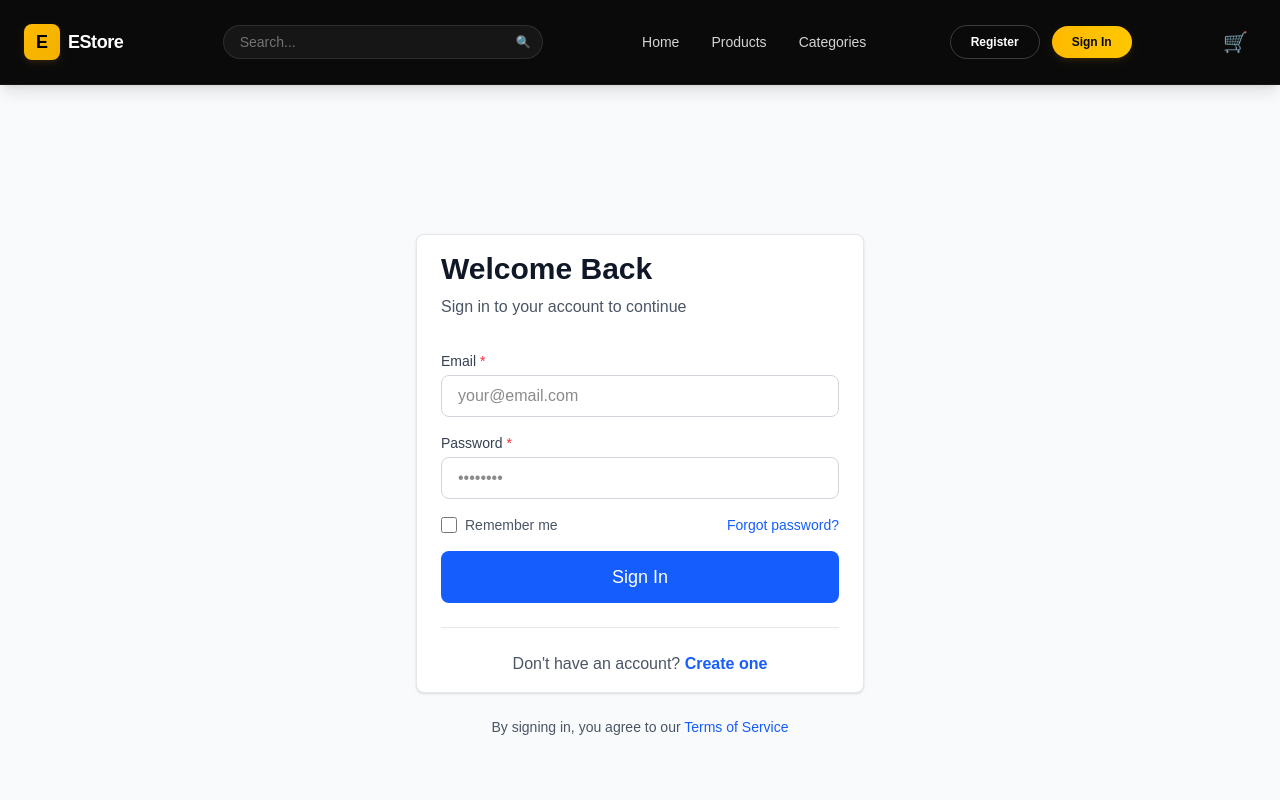
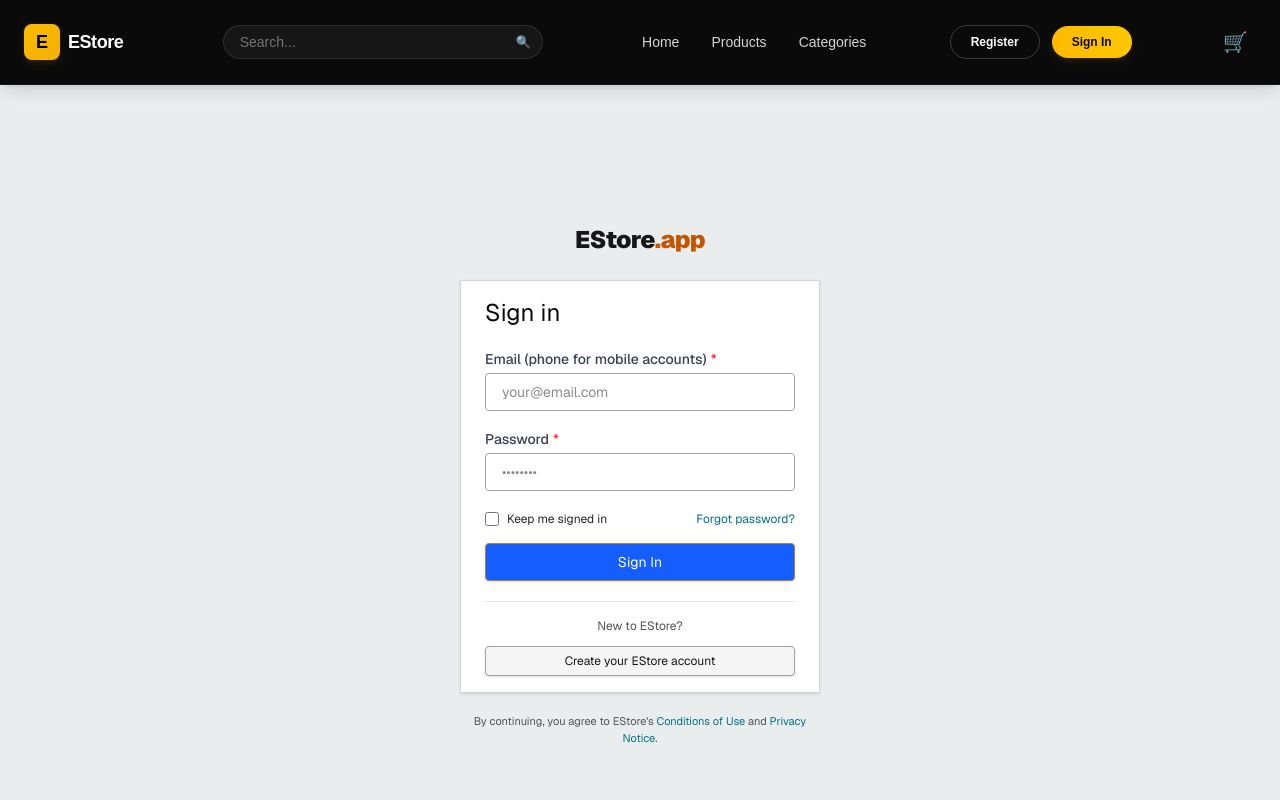
Before and after one commit to inul835/e-commerce-frontend, a Next.js app: page /auth/login in a window 1280 px wide. Shown: the top 800 px of the page. Built offline with nearby package versions, Linux system fonts and the light colour scheme; no server answers.

Commit message:
login page

```diff
--- a/app/auth/login/page.tsx
+++ b/app/auth/login/page.tsx
@@ -6,16 +6,35 @@ import { useRouter } from 'next/navigation';
 import { Header, Footer, Input, Button, Alert, Card, CardBody } from '@/components';
 import { useAuth } from '@/context/AuthContext';
 
+// টাইপ সেফটির জন্য এরর ইন্টারফেস
+interface FormErrors {
+  email?: string;
+  password?: string;
+}
+
 export default function LoginPage() {
   const router = useRouter();
   const { login } = useAuth();
   const [formData, setFormData] = useState({ email: '', password: '' });
-  const [errors, setErrors] = useState<Record<string, string>>({});
+
+  // 💡 পয়েন্ট ১: খালি স্ট্রিং এর জ্যাম কাটানোর জন্য টাইপ সেফ এরর স্টেট
+  const [errors, setErrors] = useState<FormErrors>({});
   const [isLoading, setIsLoading] = useState(false);
-  const [message, setMessage] = useState({ type: '', text: '' });
+
+  // 💡 পয়েন্ট ২: টাইপিং ক্লিয়ার করলাম যেন টাইপ কাস্টিং না লাগে
+  const [message, setMessage] = useState<{ type: 'success' | 'error' | ''; text: string }>({ type: '', text: '' });
+  const [rememberMe, setRememberMe] = useState(false);
+
+  // 💡 পয়েন্ট ১-এর আসল সলিউশন: কি-ওয়ার্ড পুরোপুরি অবজেক্ট থেকে রিমুভ করার ফাংশন
+  const clearError = (field: keyof FormErrors) => {
+    setErrors((prev) => {
+      const { [field]: _, ...rest } = prev;
+      return rest;
+    });
+  };
 
   const validateForm = () => {
-    const newErrors: Record<string, string> = {};
+    const newErrors: FormErrors = {};
     if (!formData.email) newErrors.email = 'Email is required';
     if (!formData.password) newErrors.password = 'Password is required';
     if (formData.email && !/^[^\s@]+@[^\s@]+\.[^\s@]+$/.test(formData.email)) {
@@ -26,8 +45,12 @@ export default function LoginPage() {
 
   const handleSubmit = async (e: React.FormEvent) => {
     e.preventDefault();
+
+    // 💡 পয়েন্ট ৩: নতুন করে সাবমিট দিলে আগের সব এরর ও মেসেজ রিসেট
+    setMessage({ type: '', text: '' });
+    setErrors({});
+
     const newErrors = validateForm();
-
     if (Object.keys(newErrors).length > 0) {
       setErrors(newErrors);
       return;
@@ -36,9 +59,16 @@ export default function LoginPage() {
     setIsLoading(true);
     try {
       await login({ email: formData.email, password: formData.password });
+
+      // 💡 পয়েন্ট ৬: ইউজারকে সাকসেস মেসেজ দেখানোর জন্য ১ সেকেন্ডের একটা ডিলে ট্রিক
       setMessage({ type: 'success', text: 'Login successful! Redirecting...' });
-      router.push('/');
+
+      setTimeout(async () => {
+        // 💡 পয়েন্ট ৫: রাউটার পুশকেawait করে সেফ নেভিগেশন এনশিওর করা
+        await router.push('/');
+      }, 1000);
     } catch (error: unknown) {
+      // 💡 পয়েন্ট ৭: ফ্রেন্ডলি এরর মেসেজ হ্যান্ডলিং
       const messageText = error instanceof Error ? error.message : 'Login failed. Please try again.';
       setMessage({ type: 'error', text: messageText });
     } finally {
@@ -48,41 +78,56 @@ export default function LoginPage() {
 
   return (
     <>
+      {/* আমাজনের লাইট থিম হেডার অনুযায়ী cartCount পাস হচ্ছে */}
       <Header cartCount={0} onCartClick={() => {}} />
 
-      <main className="min-h-screen bg-gray-50 flex items-center justify-center py-12 px-4">
-        <div className="w-full max-w-md">
-          <Card>
-            <CardBody>
-              <div className="mb-8">
-                <h1 className="text-3xl font-bold text-gray-900 mb-2">Welcome Back</h1>
-                <p className="text-gray-600">Sign in to your account to continue</p>
+      {/* 🏛️ Amazon Light Mode Main Container */}
+      <main className="min-h-screen bg-[#eaeded] flex flex-col items-center justify-center py-12 px-4 font-sans antialiased">
+
+        {/* Amazon Signature Logo Text Feel */}
+        <Link href="/" className="mb-6 text-2xl font-black tracking-tight text-neutral-900 select-none">
+          EStore<span className="text-[#c45500]">.app</span>
+        </Link>
+
+        <div className="w-full max-w-[360px]">
+          {/* Amazon Classic White Flat Card Layout */}
+          <Card className="bg-white border border-neutral-300 rounded-none shadow-none">
+            <CardBody className="p-6">
+              <div className="mb-5">
+                <h1 className="text-2xl font-normal text-neutral-950 mb-1">Sign in</h1>
               </div>
 
               {message.text && (
                 <Alert
                   type={message.type as 'success' | 'error'}
                   onClose={() => setMessage({ type: '', text: '' })}
-                  className="mb-6"
+                  className="mb-4 border border-red-200 rounded-none text-xs bg-red-50 text-[#b12704]"
                 >
                   {message.text}
                 </Alert>
               )}
 
               <form onSubmit={handleSubmit} className="space-y-4">
+                <div>
                   <Input
-                  label="Email"
+                    label="Email (phone for mobile accounts)"
                     type="email"
                     placeholder="your@email.com"
                     value={formData.email}
                     onChange={(e) => {
                       setFormData({ ...formData, email: e.target.value });
-                    setErrors({ ...errors, email: '' });
+                      clearError('email'); // 💡 ফিক্সড: খালি স্ট্রিং সেট না করে সরাসরি রিমুভ
                     }}
                     error={errors.email}
                     required
+                    className="w-full rounded-sm border-neutral-400 focus:border-amber-500 text-sm py-1 px-2"
                   />
+                </div>
 
+                <div>
+                  <div className="flex justify-between items-center mb-0.5">
+                    {/* ইনপুটের ডিফল্ট লেবেল থাকলে ঠিক আছে, নয়তো কাস্টম ডিজাইন লিংক */}
+                  </div>
                   <Input
                     label="Password"
                     type="password"
@@ -90,49 +135,61 @@ export default function LoginPage() {
                     value={formData.password}
                     onChange={(e) => {
                       setFormData({ ...formData, password: e.target.value });
-                    setErrors({ ...errors, password: '' });
+                      clearError('password'); // 💡 ফিক্সড: এরর কি-ওয়ার্ড রিমুভ
                     }}
                     error={errors.password}
                     required
+                    className="w-full rounded-sm border-neutral-400 focus:border-amber-500 text-sm py-1 px-2"
                   />
+                </div>
 
-                <div className="flex items-center justify-between">
-                  <label className="flex items-center gap-2">
-                    <input type="checkbox" className="w-4 h-4" />
-                    <span className="text-sm text-gray-600">Remember me</span>
+                {/* 💡 পয়েন্ট ৪ & ৮: অ্যাক্সেসিবিলিটি আইডি ও Controlled চেকবক্স স্টেট */}
+                <div className="flex items-center justify-between pt-1">
+                  <label htmlFor="remember-me-checkbox" className="flex items-center gap-2 cursor-pointer select-none">
+                    <input
+                      id="remember-me-checkbox"
+                      type="checkbox"
+                      checked={rememberMe}
+                      onChange={(e) => setRememberMe(e.target.checked)}
+                      className="w-3.5 h-3.5 border-neutral-400 rounded-sm text-amber-500 focus:ring-amber-500 cursor-pointer"
+                    />
+                    <span className="text-xs text-neutral-800">Keep me signed in</span>
                   </label>
-                  <Link href="/forgot-password" className="text-sm text-blue-600 hover:text-blue-700">
+
+                  <Link href="/forgot-password" className="text-xs text-[#007185] hover:text-[#c45500] hover:underline">
                     Forgot password?
                   </Link>
                 </div>
 
+                {/* Amazon Yellow Sign In Button */}
                 <Button
                   type="submit"
                   variant="primary"
                   fullWidth
-                  size="lg"
+                  size="md"
                   isLoading={isLoading}
+                  className="w-full py-1.5 bg-[#ffd814] hover:bg-[#f7ca00] border border-[#a88734] rounded-sm text-sm font-normal text-neutral-950 shadow-sm transition-all active:scale-[0.99]"
                 >
                   Sign In
                 </Button>
               </form>
 
-              <div className="mt-6 pt-6 border-t border-gray-200 text-center">
-                <p className="text-gray-600">
-                  Don't have an account?{' '}
-                  <Link href="/auth/register" className="text-blue-600 hover:text-blue-700 font-semibold">
-                    Create one
+              {/* Amazon Style Registration Banner inside/below */}
+              <div className="mt-5 pt-4 border-t border-neutral-200 text-center">
+                <p className="text-xs text-neutral-600 mb-3">New to EStore?</p>
+                <Link href="/auth/register" className="w-full block">
+                  <button className="w-full py-1.5 bg-neutral-100 hover:bg-neutral-200 border border-neutral-400 rounded-sm text-xs text-neutral-900 shadow-sm transition-all">
+                    Create your EStore account
+                  </button>
                 </Link>
-                </p>
               </div>
             </CardBody>
           </Card>
 
-          <p className="text-center text-sm text-gray-600 mt-6">
-            By signing in, you agree to our{' '}
-            <Link href="/terms" className="text-blue-600 hover:text-blue-700">
-              Terms of Service
-            </Link>
+          <p className="text-[11px] text-neutral-600 mt-5 leading-normal text-center">
+            By continuing, you agree to EStore's{' '}
+            <Link href="/terms" className="text-[#007185] hover:underline">Conditions of Use</Link> and{' '}
+            <Link href="/privacy" className="text-[#007185] hover:underline">Privacy Notice</Link>.
           </p>
         </div>
       </main>
```
Lines whose indentation alone changed are shown as unchanged.
